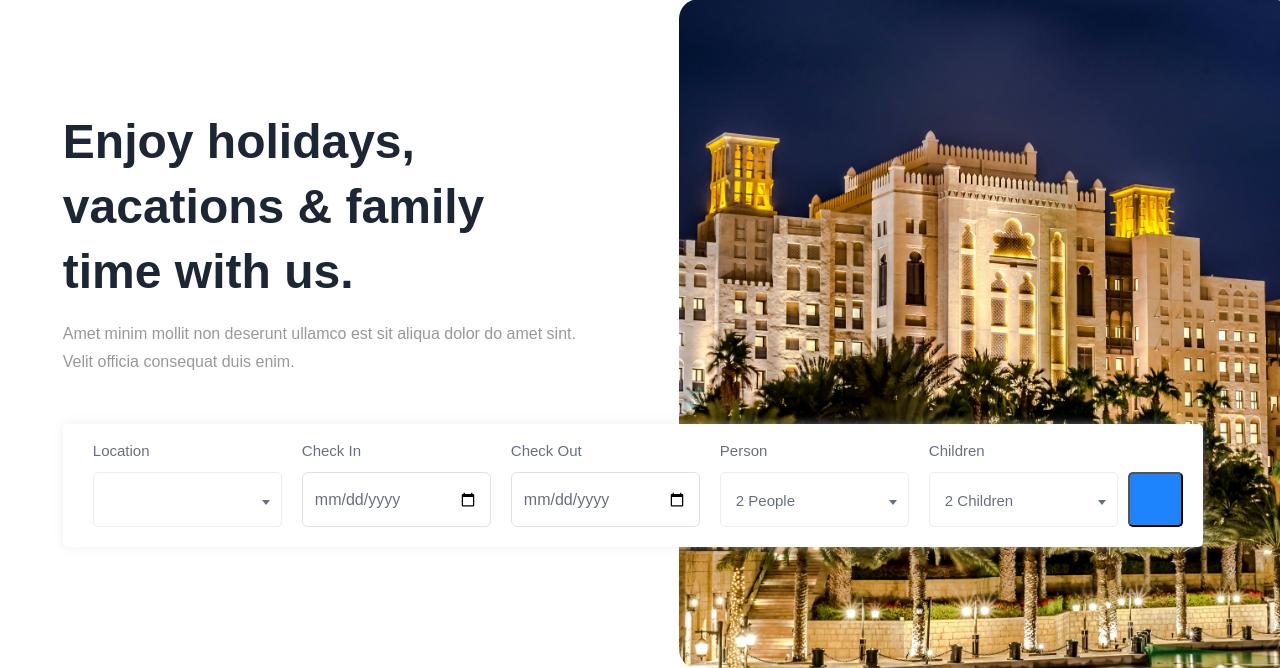
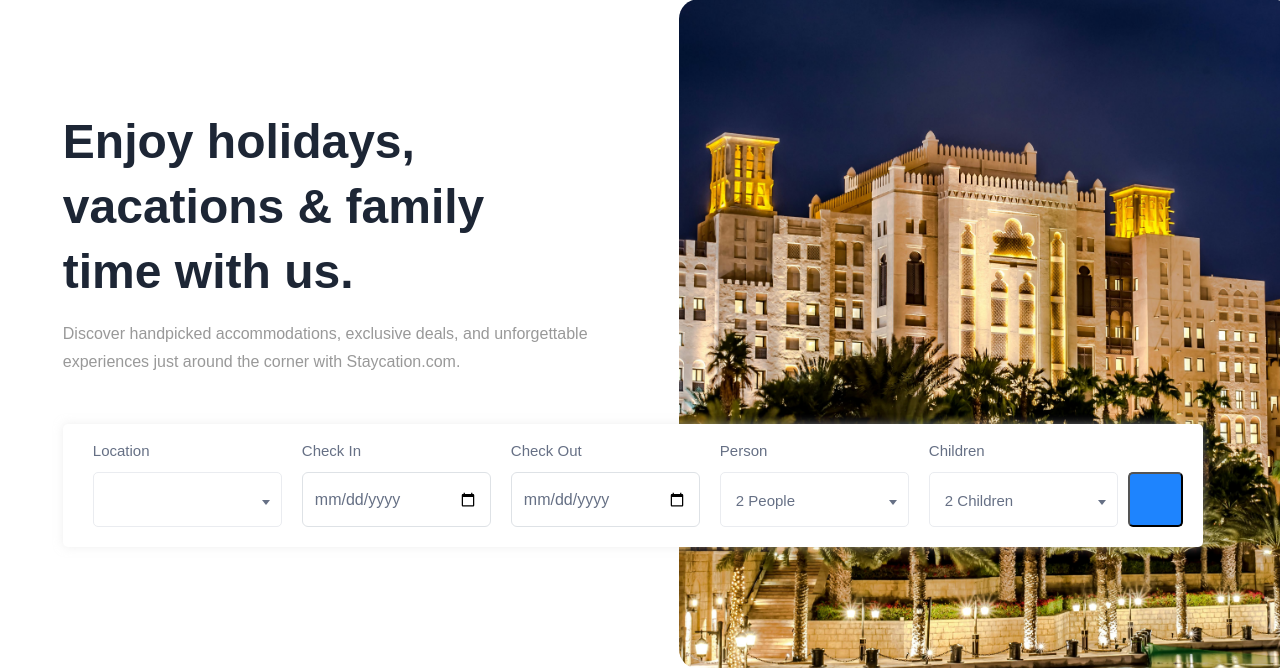
Before and after one commit to oladele-david/staycation_project, a Flask app: page / in a window 1280 px wide. Shown: the part 184-852 px from the top of the page. Run offline with Flask 3, Linux system fonts and the light colour scheme; data that the repository does not hold is empty; some libraries are stand-ins or nearby versions.

Commit message:
🔨 Update: the banner area start

```diff
--- a/templates/main/index.html
+++ b/templates/main/index.html
@@ -13,7 +13,7 @@
                     <div class="banner-single banner-single-one percent-padding">
                         <div class="banner-single-content">
                             <h2 class="banner-single-content-title fw-700"> Enjoy holidays, vacations & family time with us. </h2>
-                            <p class="banner-single-content-para mt-3"> Amet minim mollit non deserunt ullamco est sit aliqua dolor do amet sint. Velit officia consequat duis enim. </p>
+                            <p class="banner-single-content-para mt-3"> Discover handpicked accommodations, exclusive deals, and unforgettable experiences just around the corner with Staycation.com. </p>
                             <div class="banner-location banner-location-one bg-white radius-5 mt-5">
                                 <form action="#">
                                     <div class="banner-location-flex">
```
